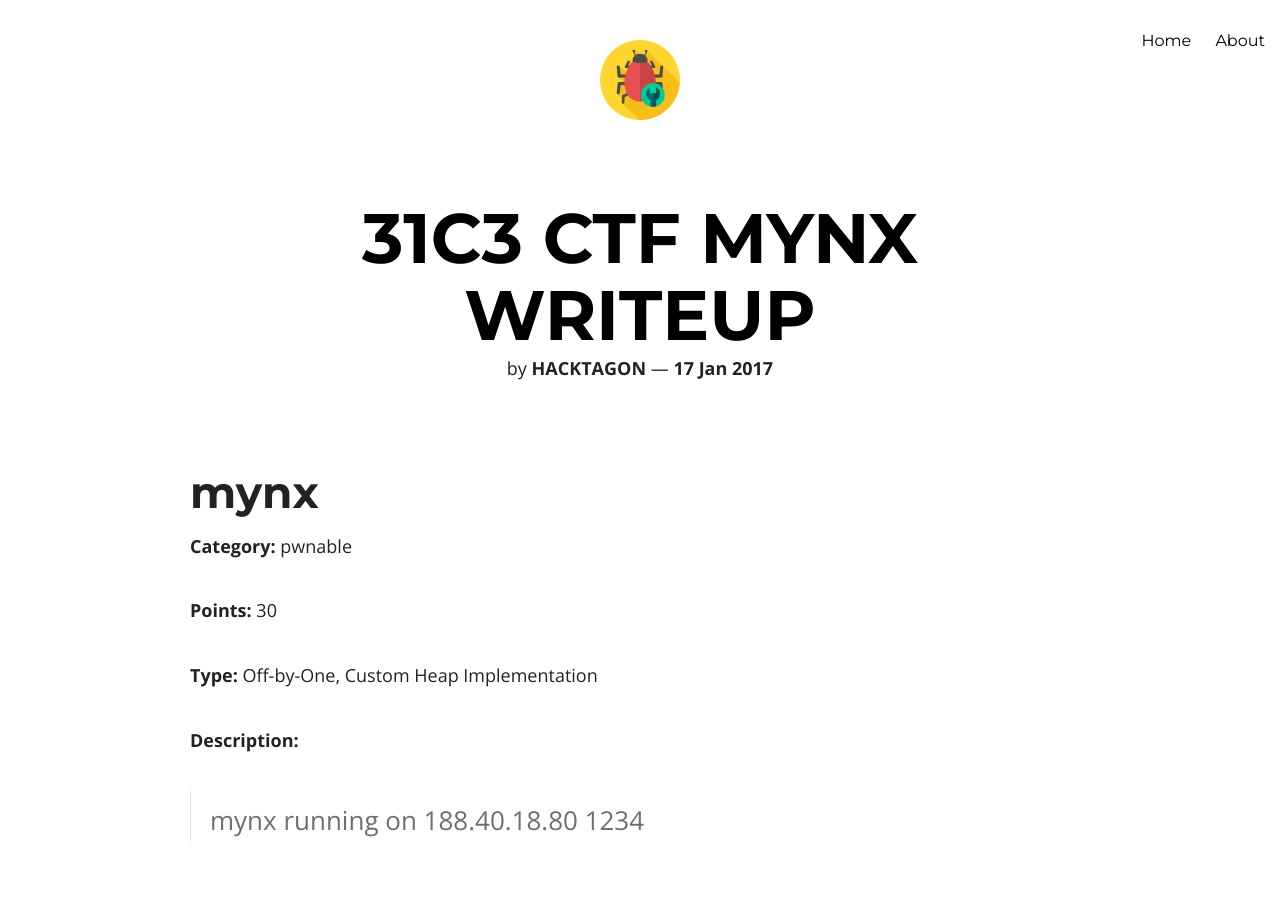
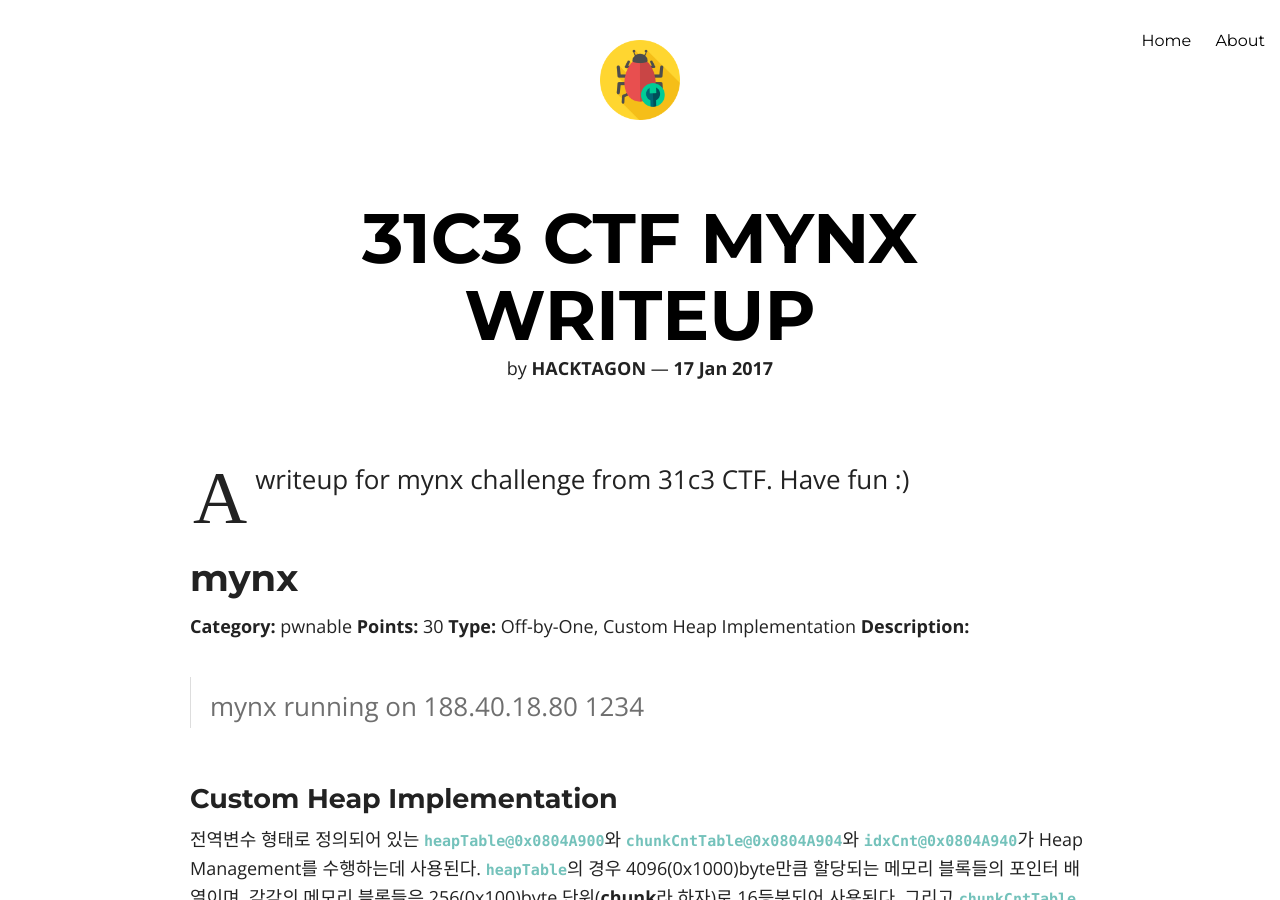
Before and after one commit to hacktagon/hacktagon.github.io, a Jekyll site: the page built from _posts/2017-01-17-31c3_mynx_writeup.md, in a window 1280 px wide and 900 px high. Built offline with Jekyll 4.4.1, drawn with Linux system fonts in a browser that asks for light colours; nearby versions of some CDN libraries; library files that are not in the unit come from our copies.

Commit message:
update init

````diff
--- a/_posts/2017-01-17-31c3_mynx_writeup.md
+++ b/_posts/2017-01-17-31c3_mynx_writeup.md
@@ -8,19 +8,17 @@ comments: true
 featured: true
 ---
 
-# mynx
+A writeup for mynx challenge from 31c3 CTF. Have fun :)
+
+## mynx
 
 **Category:** pwnable
-
 **Points:** 30
-
 **Type:** Off-by-One, Custom Heap Implementation
-
 **Description:**
-
 > mynx running on 188.40.18.80 1234
 
-## Custom Heap Implementation
+### Custom Heap Implementation
 
 전역변수 형태로 정의되어 있는 `heapTable@0x0804A900`와 `chunkCntTable@0x0804A904`와 `idxCnt@0x0804A940`가 Heap Management를 수행하는데 사용된다. `heapTable`의 경우 4096(0x1000)byte만큼 할당되는 메모리 블록들의 포인터 배열이며, 각각의 메모리 블록들은 256(0x100)byte 단위(**chunk**라 하자)로 16등분되어 사용된다. 그리고 `chunkCntTable`은 앞에 선언된 `heapTable`에 존재하는 chunk의 개수를 저장하고 있다. 만약 16개가 넘는다면 out-of-memory 에러를 출력하도록 되어있다. `idxCnt`는 이후에 저장되는 ascii_art 혹은 comment 의 id값을 저장하기 위한 변수이다. 해당 바이너리에서 사용되는 구조체는 크게 2가지 유형이 있다.
 
@@ -43,7 +41,7 @@ struct comment {
 
 두 구조체의 크기는 256(0x100)byte로 동일하다. 즉, 메모리 블록내에 256byte 단위로 존재하는 chunk만큼 할당이 되는 것이다.
 
-## Vulnerability
+### Vulnerability
 
 취약점은 `addComment@0x08048CE3`함수에 존재한다. `addAsciiart@0x08048D8B`의 경우 `read()` 함수로 입력받을 때, 247byte 만큼만 받는다. 하지만, `addComment`의 경우 할당된 크기(251byte)보다 1byte 더 크게 입력 받는다. 즉, 여기서 **Off-by-One** 취약점이 발생한다. 이는 절묘하게도 다음 chunk의 `type`값을 덮어쓸 수 있고, 결국 **Type Confusion** 취약점으로 연계될 수 있다.
 
@@ -172,10 +170,10 @@ gdb-peda$ x/65wx 0x0804b208
 0x804b308:	0x00000349
 ```
 
-## EIP Control
+### EIP Control
 
 실행흐름을 바꾸기 위해서는 여러가지 방법이 존재하지만 여기서는 고맙게도 함수 포인터(Function Pointer)가 존재한다. ![function_ptr]({{ site.url }}/images/2017-01-17/function_ptr.png) 심지어 인자 값까지 컨트롤 가능하므로 완벽한 취약점 조건이 된다.
 
-## Constructing an Information Leak
+### Constructing an Information Leak
 
 TBA
````
